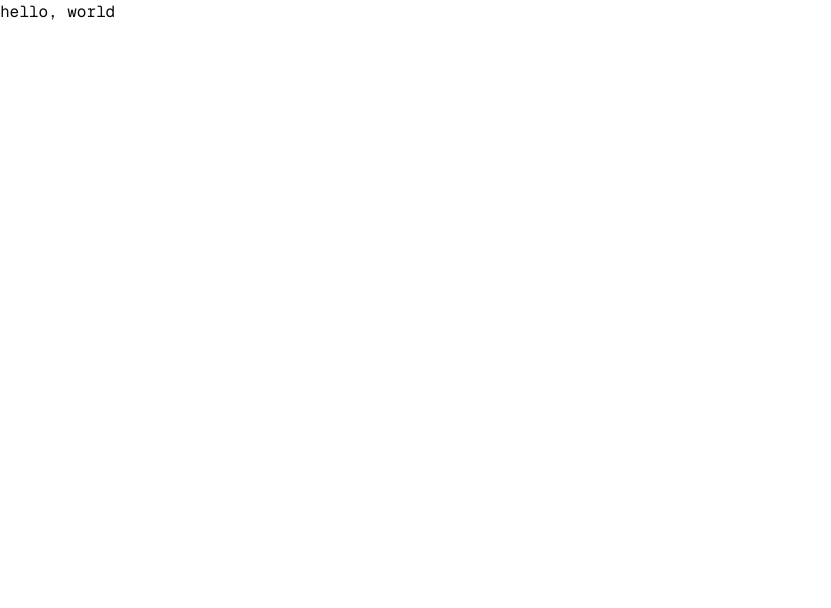
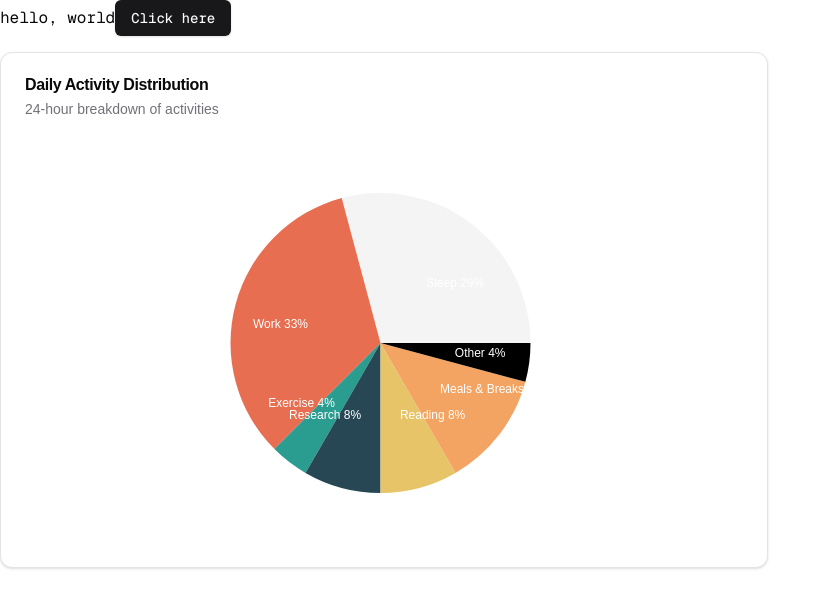
Before and after one commit to Ronit-gurjar/pie-my-schedule, a Next.js app: page / in a window 1280 px wide. Shown: the top 608 px of the page, without its empty margins (0-831 px from the left). Built offline with nearby package versions, Linux system fonts and the light colour scheme.

Commit message:
Add: dailyActivityPieChart component to page

```diff
--- a/app/page.tsx
+++ b/app/page.tsx
@@ -1,9 +1,19 @@
 import Image from "next/image";
+import { Button } from "@/components/ui/button";
+import DailyActivityPieChart from "@/components/daily-activity-chart";
 
 export default function Home() {
   return (
+  <main className="flex flex-col gap-4">
    <div className="font-[family-name:var(--font-geist-mono)]">
     hello, world
+
+    <Button>Click here</Button>
    </div>
+   <div>
+    <DailyActivityPieChart/>
+
+   </div>
+  </main>
   );
 }
```
